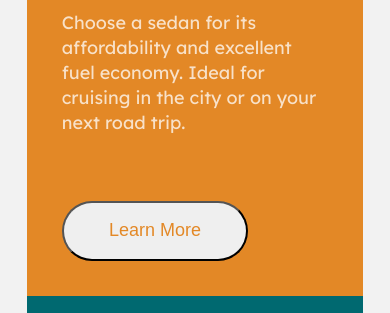
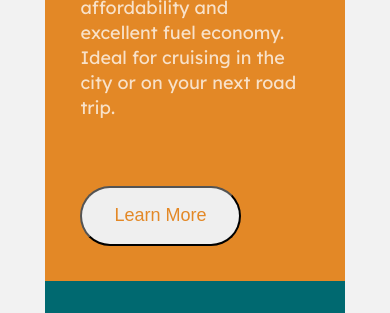
Before and after one commit to Tksmith-guru/3-column-Card-Component-Ap, a plain HTML site: page index.html in a window 390 px wide. Shown: the part 252-565 px from the top of the page. Drawn offline with Linux system fonts and the light colour scheme.

Commit message:
test_cont

```diff
--- a/styles.css
+++ b/styles.css
@@ -110,8 +110,8 @@ p {
     main {
         flex-direction: column;
         height: 100%;
-        width:90%;
-        margin: 80px 20px;
+        width: 80%;
+        margin: 40px 0;
     }
 
     .cont {
@@ -119,7 +119,7 @@ p {
         display: flex;
         flex-direction: column;
         width: 100%;
-        padding: 35px
+        padding: 35px;
 
     }
 }
```
